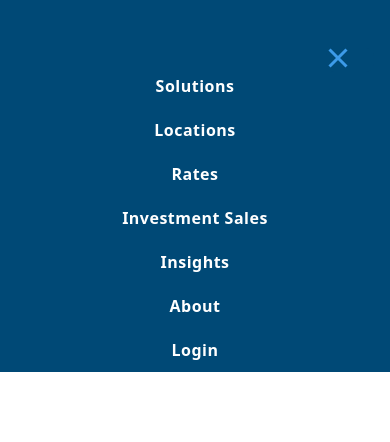
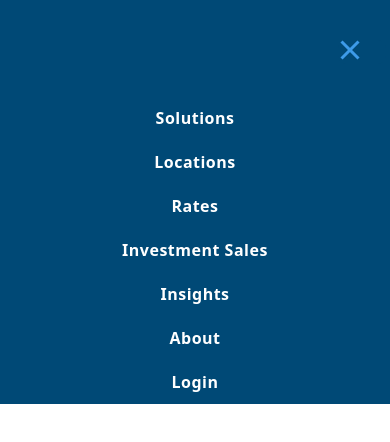
Before and after one commit to jhs129/bwe-poc, a Next.js app: page /test in a window 390 px wide. Both pictures are taken after a click on the button "hamburger menu". Shown: the top 442 px of the page. Built offline with nearby package versions, Linux system fonts and the light colour scheme.

Commit message:
fixed small versions

```diff
--- a/components/layout/header.jsx
+++ b/components/layout/header.jsx
@@ -15,7 +15,7 @@ function Header(props) {
   }
 
   let mobileNavigation;
-  if(!props.mobileNavigation ) {
+  if (!props.mobileNavigation) {
     mobileNavigation = getDefaultContent();
   } else {
     mobileNavigation = props.mobileNavigation;
@@ -54,15 +54,15 @@ function Header(props) {
           {/* Logo and Hamburger Menu - Layer 1 */}
           <div
             id="top-row"
-            className="flex md:flex-row w-full md:w-80 justify-between"
+            className="flex flex-row w-full md:w-80"
           >
             {/* Logo Image */}
-            <div
-              id="logo"
-              className="flex pt-4 mx-auto md:mx-0 bg-primaryLight"
-            >
+
+            <div className="block w-[10%]"/>
+            <div className={`flex w-[80%] justify-center ${isOpen ? " bg-nav1 " : " bg-primaryLight"}`}>
               <Link href="/">
                 <Image
+                  id="logo"
                   src={logoImage}
                   alt="Logo Image"
                   width={100}
@@ -75,13 +75,17 @@ function Header(props) {
             {/*  Hamburger Button */}
             <div
               id="hamburger-div"
-              className={`absolute right-4 top-12 md:flex md:items-center md:justify-end${ isOpen ? " bg-nav1" : " bg-primaryLight"}`}
+              className={`flex w-[10%] pt-2 md:flex md:items-center md:justify-end${
+                isOpen ? " bg-nav1" : " bg-primaryLight"
+              }`}
             >
               <button
                 id="menu-btn"
                 aria-label="hamburger menu"
                 className={`block md:hidden hamburger  focus:outline-none ${
-                  isOpen ? "open bg-nav1 hover:bg-nav1" : " bg-primaryLight hover:bg-primaryLight "
+                  isOpen
+                    ? "open bg-nav1 hover:bg-nav1"
+                    : " bg-primaryLight hover:bg-primaryLight "
                 }`}
                 type="button"
                 onClick={() => {
@@ -104,7 +108,7 @@ function Header(props) {
             className="flex flex-col items-end pt-4 w-full self-start md:max-w-full"
           >
             {/* Navigation */}
-            <nav className="mx-auto md:mx-0">
+            <nav className="w-full">
               {/* Desktop Navigation */}
 
               <div id="desktop-nav" className="hidden md:flex md:flex-row">
@@ -136,8 +140,7 @@ function Header(props) {
                       className="bg-white w-5/6 flex flex-col text-gray-400 px-2 py-0 font-base font-sm font-secondary placeholder-gray-400 placeholder:font-thin placeholder:text-sm  rounded-lg border-none"
                       aria-label="Search"
                       placeholder="Search"
-                    >
-                    </input>
+                    ></input>
 
                     <div className="bg-bgs w-1/6 justify-center border-none rounded-l-none rounded-r-lg">
                       <i class="fa-solid fa-magnifying-glass px-2"></i>
@@ -148,9 +151,9 @@ function Header(props) {
               {/* Mobile Navigation */}
               <div
                 id="mobile-nav"
-                className="hidden flex-col bg-nav1 text-primaryLight font-sans tracking-wide mx-auto md:hidden"
+                className="hidden flex-col justify-center bg-nav1 text-primaryLight font-sans tracking-wide w-full md:hidden"
               >
-                <MobileNav navigation={mobileNavigation}/>
+                <MobileNav navigation={mobileNavigation} />
               </div>
             </nav>
           </div>
--- a/components/layout/mobile-nav.jsx
+++ b/components/layout/mobile-nav.jsx
@@ -1,4 +1,4 @@
-import Image from "next/image";
+
 import React, { useState } from "react";
 import { getDefaultContent } from "./mobile-nav.content";
 import Link from "next/link";
@@ -49,22 +49,22 @@ function MobileNav(props) {
           <div
             nav-type="level-1"
             key={index}
-            className={`flex flex-col text-base font-bold leading-44 h-${
+            className={`flex flex-col w-full text-base font-bold leading-44 h-${
               expandedItems.includes(index) ? "auto" : "11"
             }`}
             onClick={() => handleItemClick(index)}
           >
-            <div className="flex flex-row">
-              <div className={`hamburger-row col1-index-${index} w-[1/10]`}></div>
+            <div className="flex flex-row w-full">
+              <div className={`block hamburger-row col1-index-${index} w-[10%]`}></div>
               <div
-                className={`hamburger-row col2-index-${index} w-80 text-center`}
+                className={`flex w-[80%] justify-center hamburger-row col2-index-${index} w-[80%] text-center`}
               >
                 <div className={`hamburger-row col2-index-${index}`}>
                   {item?.src ? <Link className="text-primaryLight" href={item.src}>{item.text}</Link> : `${item.text}` }
                 </div>
               </div>
 
-              <div className={`hamburger-row col3-index-${index} h-11 w-[1/10]`}>
+              <div className={`hamburger-row col3-index-${index} h-11 w-[10%]`}>
                 {item.level2 && (
                   <div className={`hamburger-row col3-index-${index} text-white`}>
                     <i
--- a/tailwind.config.js
+++ b/tailwind.config.js
@@ -10,6 +10,7 @@ module.exports = {
       sm: '480px',
       md: '768px',
       lg: '1024px',
+      xl: '1280px',
     },
     extend: {
       colors: {
```
